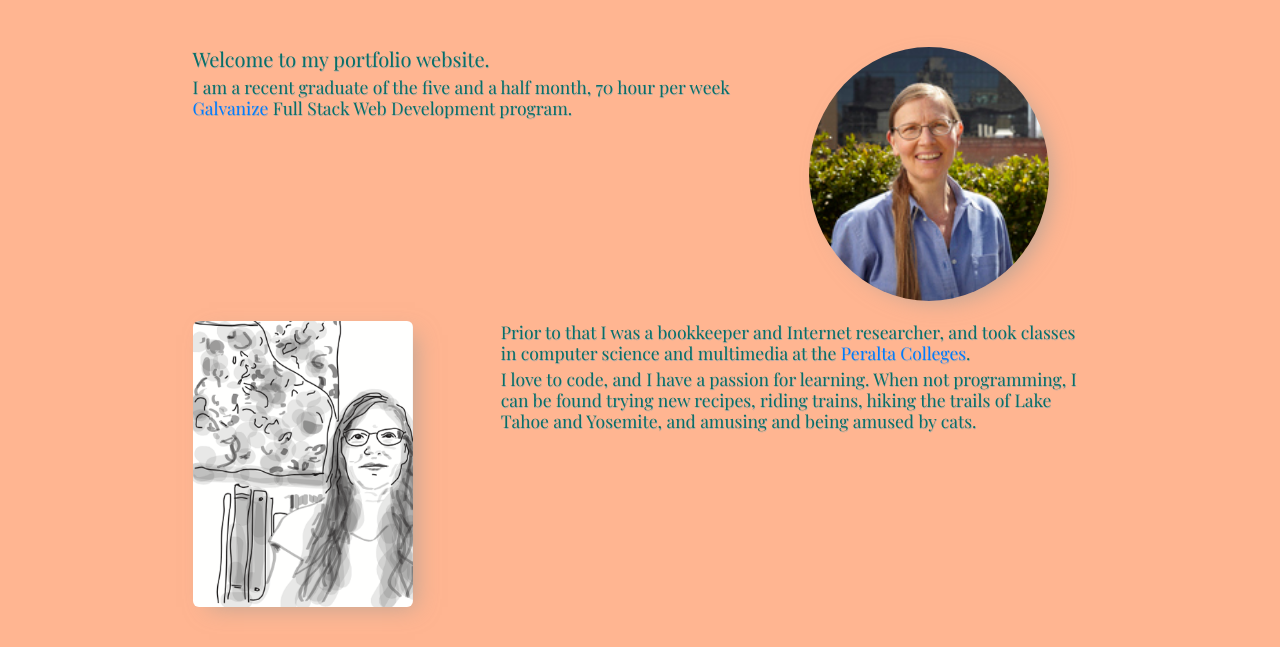
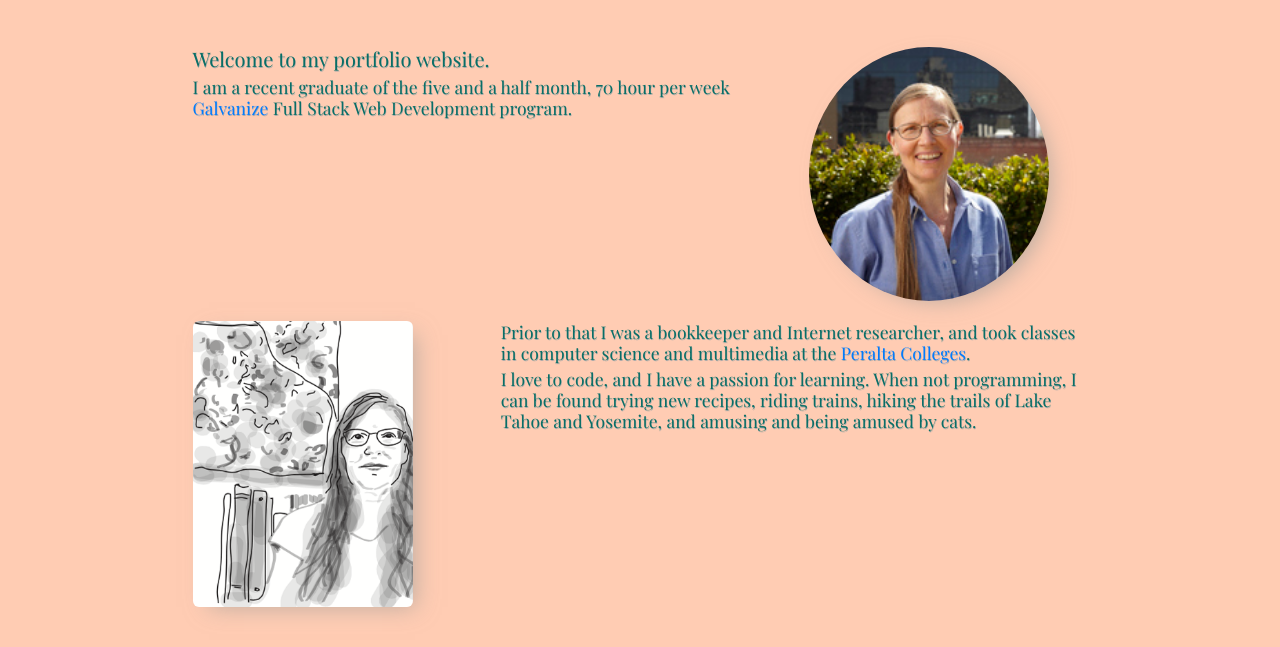
Before and after one commit to LorienMCS/LorienMCS.github.io, a plain HTML site: page index.html in a window 1280 px wide. Shown: the part 365-1012 px from the top of the page. Drawn offline with nearby package versions, Linux system fonts and the light colour scheme; some packages are replaced by stand-ins of ours; a web font is replaced by a local one.

Commit message:
update background color

```diff
--- a/css/style.css
+++ b/css/style.css
@@ -3,7 +3,7 @@
 body {
 		padding-top: 100px;
 		font-family: 'Droid Sans', Helvetica, Arial, sans-serif;
-    background: #FFB591;
+    background: #ffccb3;
     -webkit-background-size: cover;
     -moz-background-size: cover;
     -o-background-size: cover;
```
